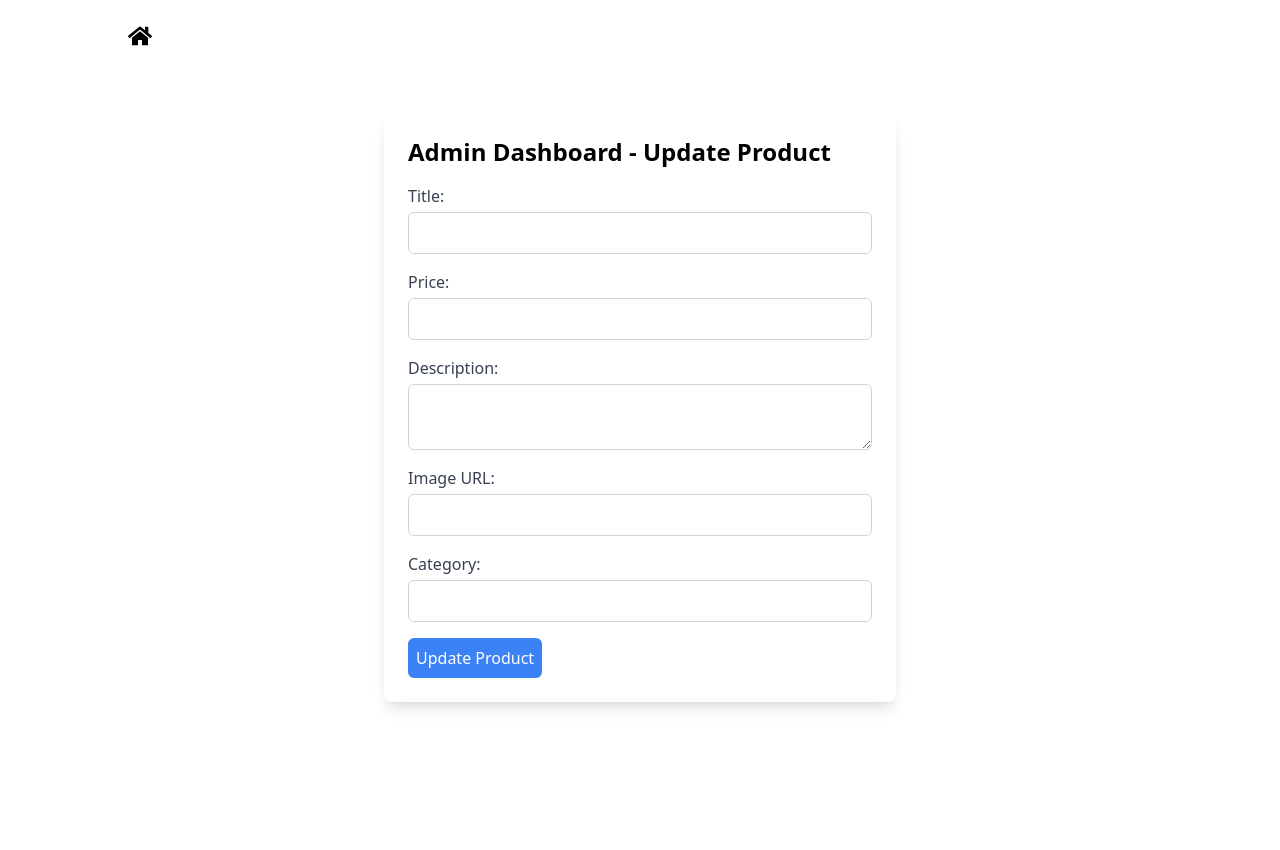
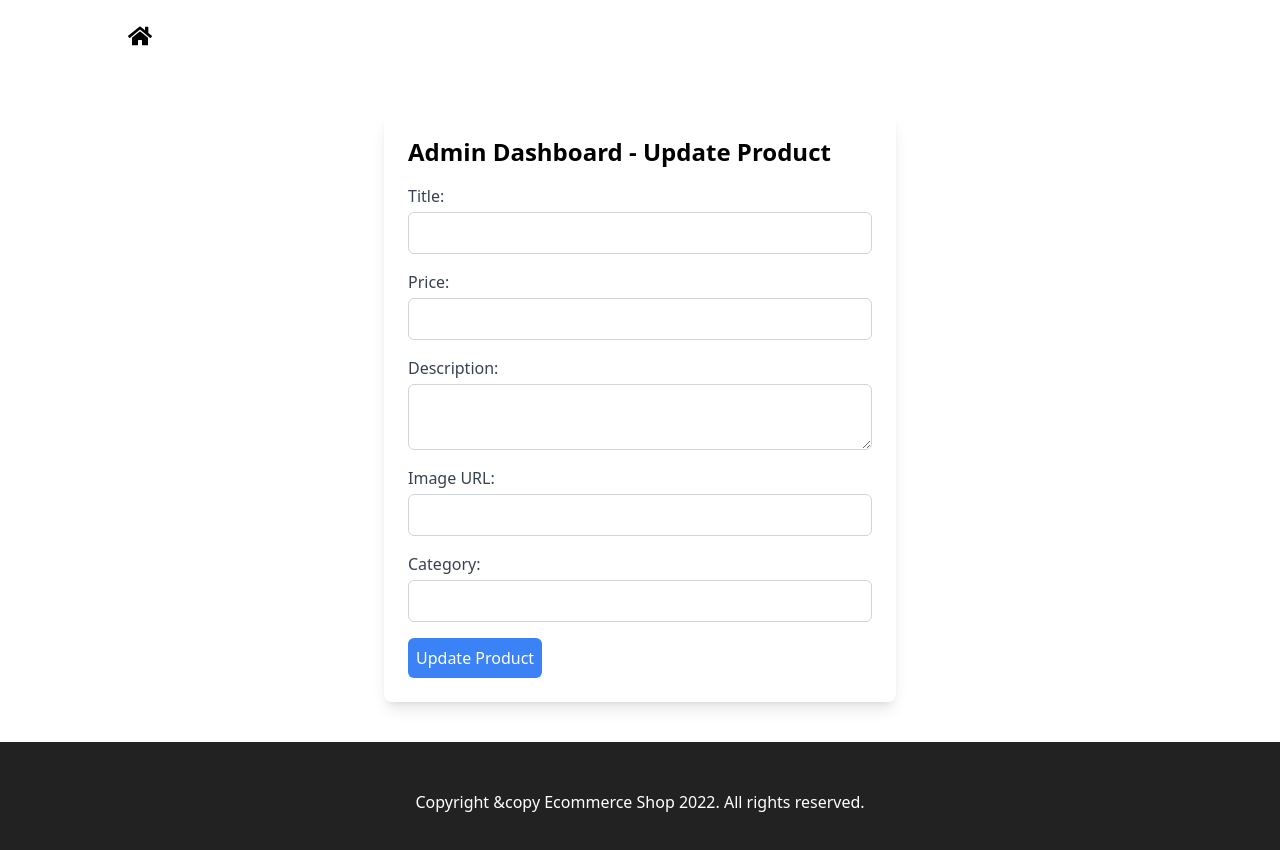
Before and after one commit to sinclare210/MarketPlace-, a React (Vite) app: page /admin in a window 1280 px wide. Shown: the top 850 px of the page. Before the commit the page ends 800 px from the top, so only its background shows below. Built offline with nearby package versions, Linux system fonts and the light colour scheme; no server answers.

Commit message:
finishing touches

```diff
--- a/src/components/Footer.jsx
+++ b/src/components/Footer.jsx
@@ -2,7 +2,7 @@ import React from 'react'
 
 const Footer = () => {
   return (
-    <footer className="bg-primary py-12 hidden">
+    <footer className="bg-primary py-12">
       <div className='container mx-auto'>
         <p className='text-white text-center'>
           Copyright &copy Ecommerce Shop 2022. All rights reserved.
--- a/src/components/Sidebar.jsx
+++ b/src/components/Sidebar.jsx
@@ -17,7 +17,7 @@ import { CartContext } from '../contexts/CartContext'
 const Sidebar = () => {
   const {isOpen, handleClose} = useContext(SidebarContext);
   const {cart, clearCart, itemAmount, total}= useContext(CartContext)
-  console.log(useContext(CartContext))
+
 
   return (
     <div className={`${isOpen ? "right-0" : "-right-full"} w-full bg-white fixed top-0 h-full shadow-2xl duration-300 z-20 px-4 transition-all xl:max-w-[30vw] lg:px-[35px] md:w-[35vw]`}>
--- a/src/pages/Checkout.jsx
+++ b/src/pages/Checkout.jsx
@@ -64,7 +64,7 @@ const Checkout = () => {
 
     const componentProps = {
         ...config,
-        text: 'Pay   Now',
+        text: 'Pay Now',
         onSuccess: (reference) => handlePaystackSuccessAction(reference),
         onClose: handlePaystackCloseAction,
     };
```
